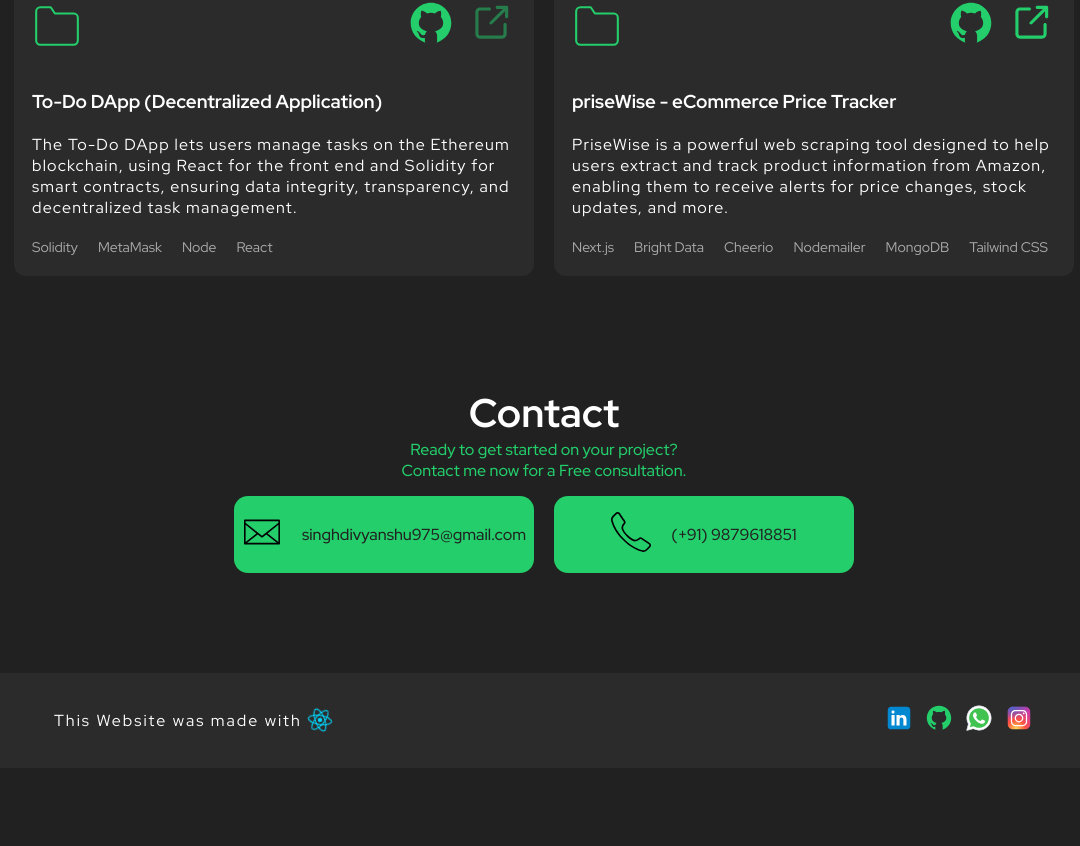
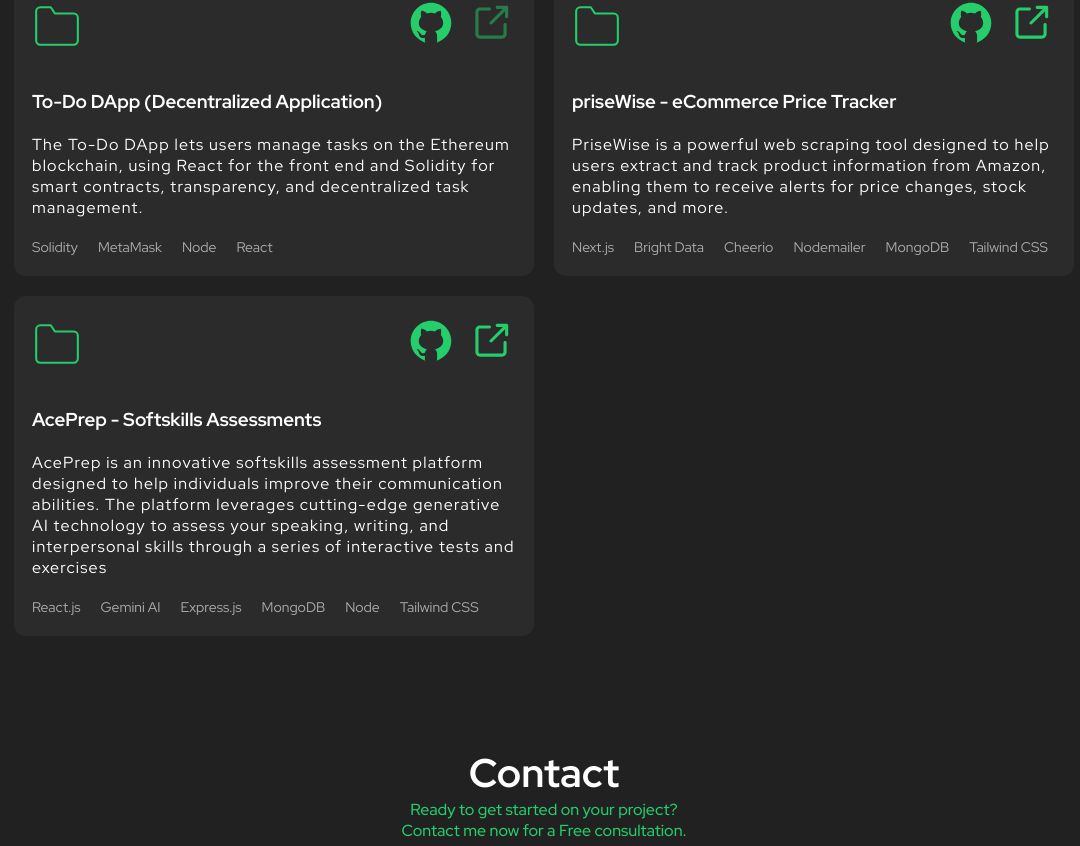
Before and after one commit to divyanshuu8/Divyanshu-Portfolio, a React (Create React App) app: page / in a window 1280 px wide. Shown: the part 1951-2797 px from the top of the page, without its empty margins (96-1176 px from the left). Before the commit the page ends 2719 px from the top, so only its background shows below. Built offline with nearby package versions, Linux system fonts and the light colour scheme.

Commit message:
added aceprep

```diff
--- a/src/components/Project/Project.tsx
+++ b/src/components/Project/Project.tsx
@@ -6,7 +6,7 @@
 
 export function Project() {
   return (
-    <Container id="project" >
+    <Container id="project">
       <h2>My Projects</h2>
       <div className="projects">
         <ScrollAnimation animateIn="flipInX">
@@ -49,7 +49,11 @@
                     opacity: 0.5, // Make it slightly transparent
                   }}
                 >
-                  <img src={externalLink} alt="Visit site" style={{ pointerEvents: 'none' }} />
+                  <img
+                    src={externalLink}
+                    alt="Visit site"
+                    style={{ pointerEvents: "none" }}
+                  />
                 </a>
               </div>
             </header>
@@ -105,7 +109,11 @@
                   target="_blank"
                   rel="noreferrer"
                 >
-                  <img src={externalLink} alt="Visit site" style={{ pointerEvents: 'none' }} />
+                  <img
+                    src={externalLink}
+                    alt="Visit site"
+                    style={{ pointerEvents: "none" }}
+                  />
                 </a>
               </div>
             </header>
@@ -167,7 +175,11 @@
                     opacity: 0.5, // Make it slightly transparent
                   }}
                 >
-                  <img src={externalLink} alt="Visit site" style={{ pointerEvents: 'none' }} />
+                  <img
+                    src={externalLink}
+                    alt="Visit site"
+                    style={{ pointerEvents: "none" }}
+                  />
                 </a>
               </div>
             </header>
@@ -176,8 +188,7 @@
               <p>
                 The To-Do DApp lets users manage tasks on the Ethereum
                 blockchain, using React for the front end and Solidity for smart
-                contracts, ensuring data integrity, transparency, and
-                decentralized task management.
+                contracts, transparency, and decentralized task management.
               </p>
             </div>
             <footer>
@@ -246,6 +257,63 @@
           </div>
         </ScrollAnimation>
 
+        <ScrollAnimation animateIn="flipInX">
+          <div className="project">
+            <header>
+              <svg
+                width="50"
+                xmlns="http://www.w3.org/2000/svg"
+                role="img"
+                viewBox="0 0 24 24"
+                fill="none"
+                stroke="#23ce6b "
+                strokeWidth="1"
+                strokeLinecap="round"
+                strokeLinejoin="round"
+              >
+                <title>Folder</title>{" "}
+                <path d="M22 19a2 2 0 0 1-2 2H4a2 2 0 0 1-2-2V5a2 2 0 0 1 2-2h5l2 3h9a2 2 0 0 1 2 2z"></path>{" "}
+              </svg>
+              <div className="project-links">
+                <a
+                  href="https://github.com/divyanshuu8/AcePrep"
+                  target="_blank"
+                  rel="noreferrer"
+                >
+                  <img src={githubIcon} alt="Visit site" />{" "}
+                </a>
+                <a
+                  href="https://aceprep.netlify.app/"
+                  target="_blank"
+                  rel="noreferrer"
+                >
+                  <img src={externalLink} alt="Visit site" />
+                </a>
+              </div>
+            </header>
+            <div className="body">
+              <h3>AcePrep - Softskills Assessments</h3>
+              <p>
+                AcePrep is an innovative softskills assessment platform designed
+                to help individuals improve their communication abilities. The
+                platform leverages cutting-edge generative AI technology to
+                assess your speaking, writing, and interpersonal skills through
+                a series of interactive tests and exercises
+              </p>
+            </div>
+            <footer>
+              <ul className="tech-list">
+                <li>React.js</li>
+                <li>Gemini AI</li>
+                <li>Express.js</li>
+                <li>MongoDB</li>
+                <li>Node</li>
+                <li>Tailwind CSS</li>
+              </ul>
+            </footer>
+          </div>
+        </ScrollAnimation>
+
         {/* <ScrollAnimation animateIn="flipInX">
           <div className="project">
             <header>
```
